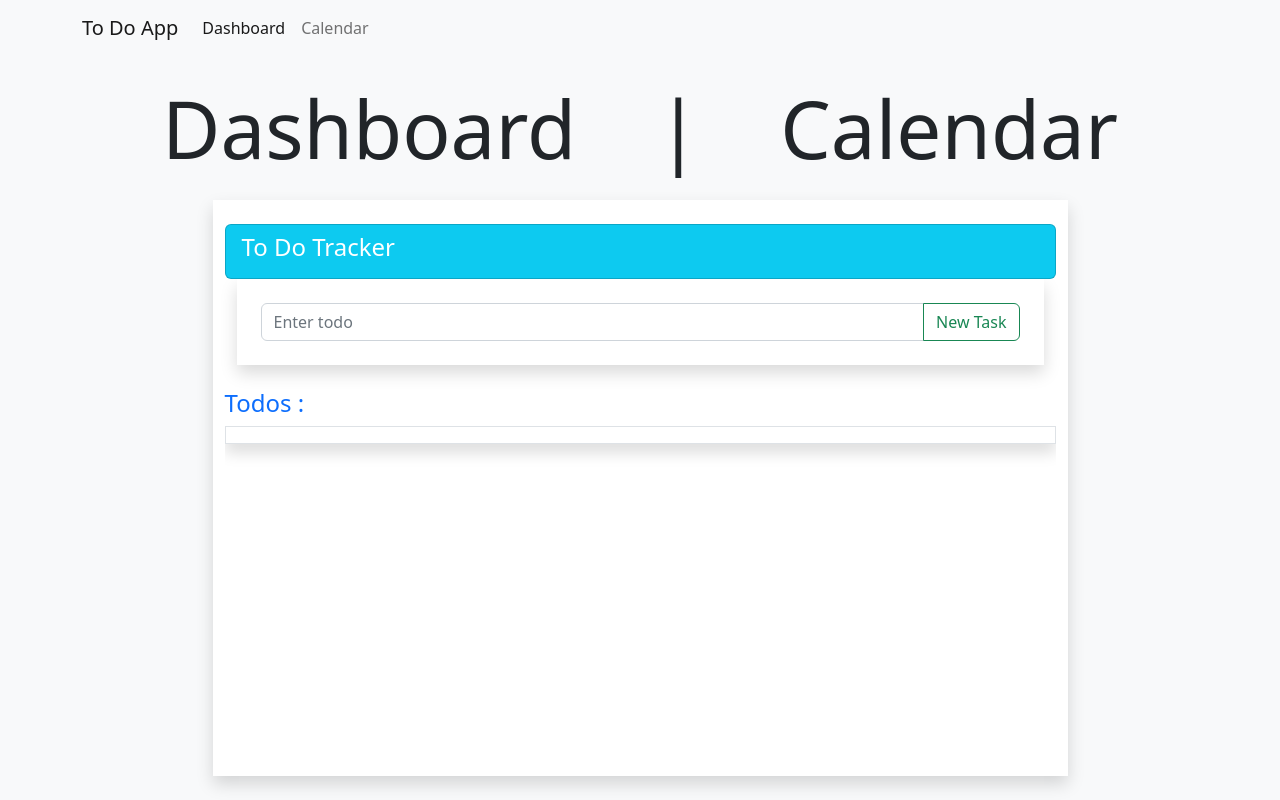
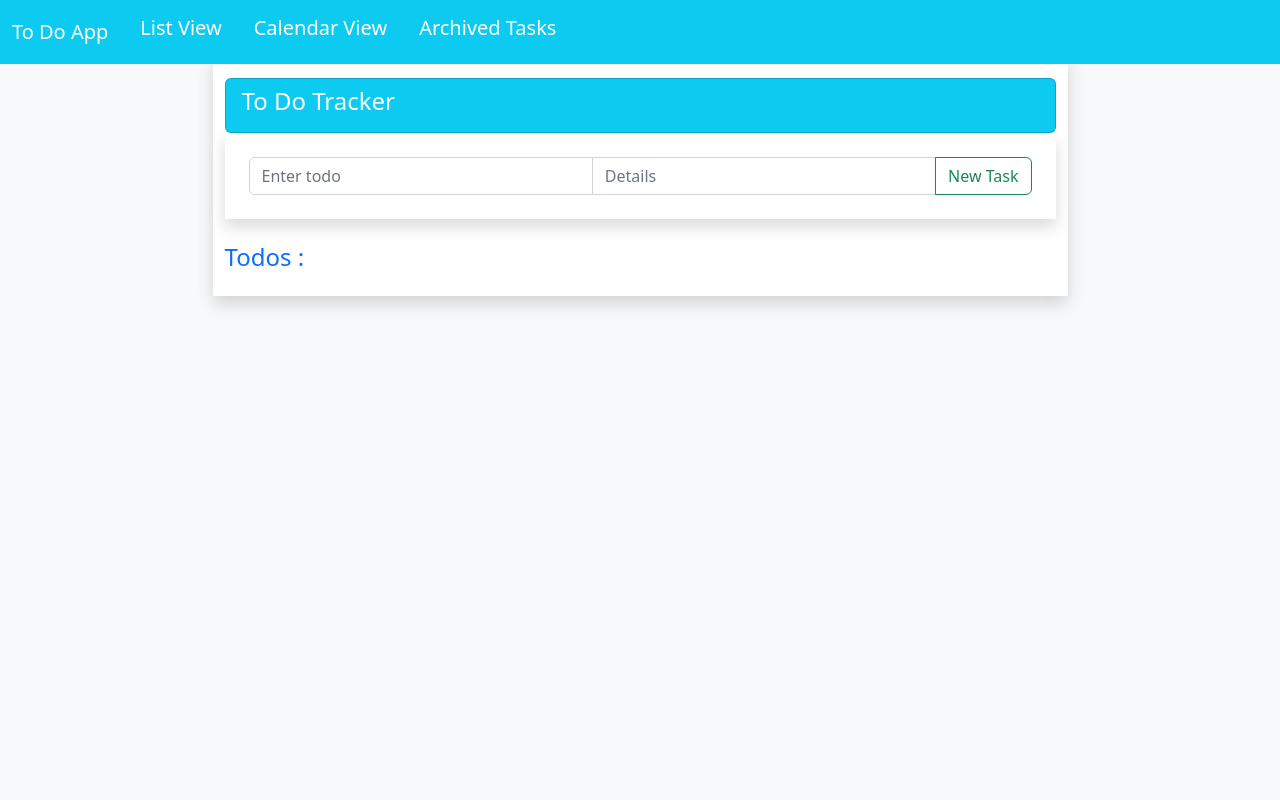
Before and after one commit to Piratemonkey941/todo-personal, an Angular app: page /dashboard in a window 1280 px wide. Built offline with nearby package versions, Linux system fonts and the light colour scheme.

Commit message:
Reformat to functioning CRUD and styling reformat

```diff
--- a/src/app/app.module.ts
+++ b/src/app/app.module.ts
@@ -14,7 +14,7 @@ import { NavigationComponent } from './navigation/navigation.component';
 import { AppRoutingModule } from './app-routing.module';
 import { TodoItemComponent } from './todo-item/todo-item.component';
 // import { EditModalComponent } from './edit-modal/edit-modal.component';
-import { BrowserAnimationsModule } from '@angular/platform-browser/animations';
+// import { BrowserAnimationsModule } from '@angular/platform-browser/animations';
 
 @NgModule({
   declarations: [
@@ -33,7 +33,7 @@ import { BrowserAnimationsModule } from '@angular/platform-browser/animations';
     HttpClientModule,
     ReactiveFormsModule,
     MatDialogModule,
-    BrowserAnimationsModule,
+    // BrowserAnimationsModule,
     AppRoutingModule,
   ],
   providers: [],
--- a/src/app/dashboard/dashboard.component.css
+++ b/src/app/dashboard/dashboard.component.css
@@ -1,10 +1,10 @@
-/* .sticky-header {
+.sticky-header {
   position: sticky;
   top: 0;
   z-index: 0;
   background-color: white;
+}
+/*
+.container-fluid{
+  z-index: 1;
 } */
-
-.container-fluid{
-  /* z-index: 1; */
-}
--- a/src/app/dashboard/dashboard.component.html
+++ b/src/app/dashboard/dashboard.component.html
@@ -1,9 +1,9 @@
-<div class="container-fluid bg-light">
+<div class="container-fluid bg-light title" style="position: relative; top: 30px;">
   <div class="container bg-light">
 
     <div class="row mt-4" >
 
-      <div class="col-md-9 mx-auto bg-white shadow">
+      <div class="col-md-9 mx-auto bg-white shadow pb-3">
         <div class="sticky-header">
 
 
@@ -11,7 +11,7 @@
           <h4 class="text-white p-3 pt-2 pb-2 ">To Do Tracker</h4>
         </div>
 
-      <div class="container">
+      <!-- <div class="container"> -->
         <div class="shadow">
 
           <form #form="ngForm" (ngSubmit)="addTodo(form)">
@@ -26,6 +26,16 @@
                 class="form-control input"
                 placeholder="Enter todo "
                 />
+                <input
+                ngModel
+                #todoTextField="ngModel"
+                required
+                minlength="2"
+                name="details"
+                type="details"
+                class="form-control input"
+                placeholder="Details "
+                />
                 <button
                   class="btn btn-outline-success"
                   type="submit"
@@ -36,17 +46,17 @@
               </div>
             </form>
         </div>
-      </div>
+      <!-- </div> -->
 
       <h4 class="text-primary mt-4">Todos :</h4>
-      <div style="overflow-y: auto; height: 350px">
+      <!-- <div style="overflow-y: auto; height: 350px">
           <div>
 
             <div class="p-2 shadow border" id="tasks">
               <div class="input-group row ps-3">
                 <div>
 
-                  <div class="card col-md-10 border-0">
+                  <div class="card col-md-10 border-0"> -->
                     <app-todo-item
                         *ngFor="let todo of todoArr; let i = index"
                         [todo]="todo"
@@ -56,14 +66,14 @@
                         (deleteClicked)="deleteTodo(todo)"
 
                   ></app-todo-item>
-                  </div>
+                  <!-- </div>
                 </div>
 
 
               </div>
             </div>
           </div>
-      </div>
+      </div> -->
       </div>
     </div>
   </div>
--- a/src/app/dashboard/dashboard.component.ts
+++ b/src/app/dashboard/dashboard.component.ts
@@ -3,7 +3,7 @@ import { Todo } from '../task/todo.model';
 import { TodoService } from '../task/todo.service';
 import { ReactiveFormsModule } from '@angular/forms';
 import { Injectable } from '@angular/core';
-import { MatDialog } from '@angular/material/dialog';
+
 import { NgForm } from '@angular/forms';
 
 
@@ -28,7 +28,7 @@ export class DashboardComponent implements OnInit {
 
   showValidationErrors: boolean
 
-  constructor(private todoService: TodoService,  private dialog: MatDialog) {}
+  constructor(private todoService: TodoService) {}
 
   ngOnInit(): void {
     this.todoArr = this.todoService.getAllTodos();
@@ -39,6 +39,7 @@ export class DashboardComponent implements OnInit {
 
       let thisTodo: Todo = {
         text: form.value.text,
+        details: form.value.details,
         completed: false
       }
       this.todoService.addTodo(thisTodo)
@@ -58,4 +59,4 @@ export class DashboardComponent implements OnInit {
     console.log('onEditTodo');
   }
 
-  }
+}
--- a/src/app/navigation/navigation.component.html
+++ b/src/app/navigation/navigation.component.html
@@ -1,5 +1,13 @@
-<nav class="navbar navbar-light style=background-color: #e3f2fd; navbar-expand-lg mb-4">
-  <a class="navbar-brand brand" id="brand" routerLink="/app-dashboard">To Do App</a>
+<nav class="navbar fixed-top navbar-light navbar-expand-md bg-info mx-auto">
+  <div class="container-fluid">
+
+
+  <a
+      class="navbar-brand brand text-white pt-2 pb-2 ml-5"
+      id="brand"
+      routerLink="/app-dashboard"
+    >To Do App
+</a>
   <button
     class="navbar-toggler"
     type="button"
@@ -21,25 +29,41 @@
 >
   <ul class="navbar-nav mr-auto mt-2 mt-lg-0">
     <li class="nav-item">
-        <a class="nav-link" routerLink="/dashboard" routerLinkActive="active">Dashboard</a>
+      <a
+        class="nav-link text-white p-3 pt-2 pb-2"
+        routerLink="/dashboard"
+        routerLinkActive="active"
+        ><h5>List View</h5></a
+      >
     </li>
+
+    <li class="nav-item">
+      <a
+        class="nav-link text-white p-3 pt-2 pb-2"
+        routerLink="/calendar"
+        routerLinkActive="active"
+        ><h5>Calendar View</h5></a
+      >
+    </li>
+
+    <li class="nav-item">
+      <a
+        class="nav-link text-white p-3 pt-2 pb-2"
+        routerLink="/archive"
+        routerLinkActive="active"
+        ><h5>Archived Tasks</h5></a
+      >
+    </li>
+
+
   </ul>
+</div>
 
-    <ul class="navbar-nav mr-auto mt-2 mt-lg-0">
-      <li class="nav-item">
-        <a class="nav-link" routerLink="/calendar" routerLinkActive="active">Calendar</a>
-      </li>
-    </ul>
 
 
   </div>
 </nav>
-
-
-
-
-
-
+<!--
 <div class="container  display-1">
       <div class="welcome">
 
@@ -52,4 +76,26 @@
         </div>
 
 
-  </div>
+  </div> -->
+
+
+    <!-- <div
+    class="collapse navbar-collapse"
+    id="navbarToggler"
+    [class.collapse]="collapsed"
+    (window:resize)="collapsed = true"
+  >
+    <ul class="navbar-nav mr-auto mt-2 mt-lg-0">
+      <li class="nav-item">
+        <a class="nav-link" routerLink="/dashboard" routerLinkActive="active">Dashboard</a>
+      </li>
+    </ul>
+
+    <ul class="navbar-nav mr-auto mt-2 mt-lg-0">
+      <li class="nav-item">
+        <a class="nav-link" routerLink="/calendar" routerLinkActive="active">Calendar</a>
+      </li>
+    </ul>
+
+
+  </div> -->
--- a/src/app/task/todo.model.ts
+++ b/src/app/task/todo.model.ts
@@ -1,6 +1,7 @@
 export class Todo {
 
   text: string
+  details: string
   completed: boolean = false
 
 }
--- a/src/app/task/todo.service.ts
+++ b/src/app/task/todo.service.ts
@@ -76,14 +76,14 @@ export class TodoService {
       localStorage.setItem(this.todoKey, JSON.stringify(cache))
     }
 
-
+  }
     //delele todo @ index
 
     //todos.splice(index, 1, updatedtodo)
 
     //localstorage.setitem
     // this.todos[index] = updatedTodo
-  }
+
 
 
   //========================================
--- a/src/app/todo-item/todo-item.component.html
+++ b/src/app/todo-item/todo-item.component.html
@@ -1,12 +1,23 @@
 
-<div class="todo-item" (click)="onTodoClicked()" [class.completed]="todo.completed">
+<!-- <div class="todo-item" (click)="onTodoClicked()" [class.completed]="todo.completed"> -->
+  <div class="p-2 shadow border card mt-3">
+  <!-- Displays text -->
 
-  <!-- Displays text -->
-  <div class="todo-text">
-    {{ todo.text }}
-  </div>
+  <details>
+    <summary class="text-primary">
+      {{ todo.text }}
+    </summary>
+    <p class="card border-0 text-info">
+      {{ todo.details }}
+    </p>
+  </details>
+      <!-- <div class="todo-text">
+        {{ todo.text }}
+      </div> -->
 
-  <div class="todo-controls-box" appToolTipSingleton (click)="$event.stopPropagation()">
+  <div
+    class="todo-controls-box"
+    (click)="$event.stopPropagation()">
 
     <div class="todo-control-button" appToolTip="Edit Todo">
 
@@ -37,7 +48,7 @@
 
   </div>
 
-</div>
+<!-- </div> -->
 
 <!-- Modal -->
 
@@ -89,3 +100,5 @@ aria-hidden="true">
     </div>
   </div>
 </div>
+
+<!-- add details to edit function -->
--- a/src/app/todo-item/todo-item.component.ts
+++ b/src/app/todo-item/todo-item.component.ts
@@ -21,19 +21,21 @@ export class TodoItemComponent implements OnInit {
   constructor( private todoService: TodoService) {}
 
   editedText: string = '';
+  detailsText: string = '';
 
 
 
   ngOnInit(): void {
   }
 
-  onTodoClicked() {
-    this.todoClicked.emit()
-  }
+  // onTodoClicked() {
+  //   this.todoClicked.emit()
+  // }
 
   onEditClicked() {
     let etodo: Todo = {
       text: this.editedText,
+      details: this.detailsText,
       completed: false
     }
     this.todoService.editTodo(this.todoIndex, etodo)
```
Lines whose indentation alone changed are shown as unchanged.
